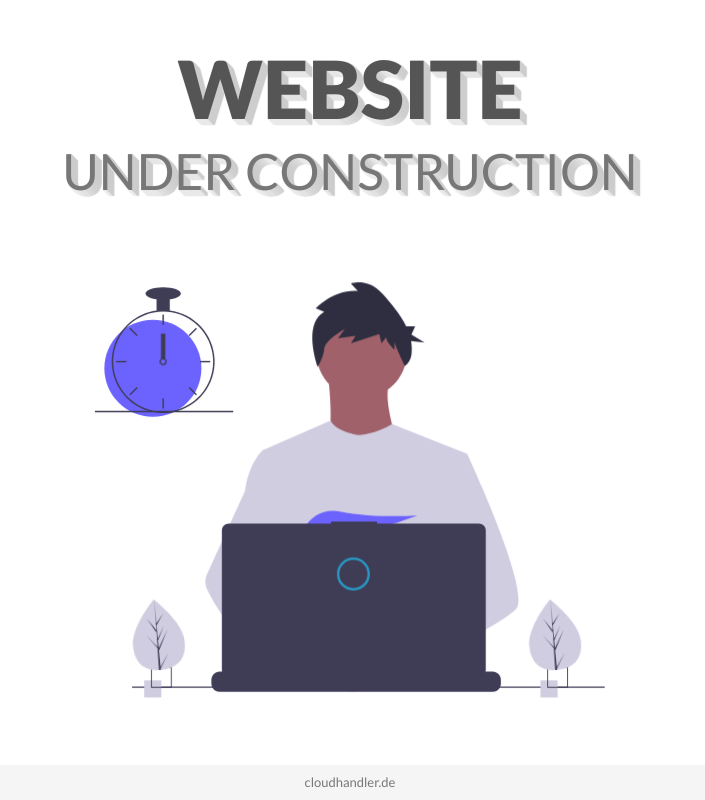
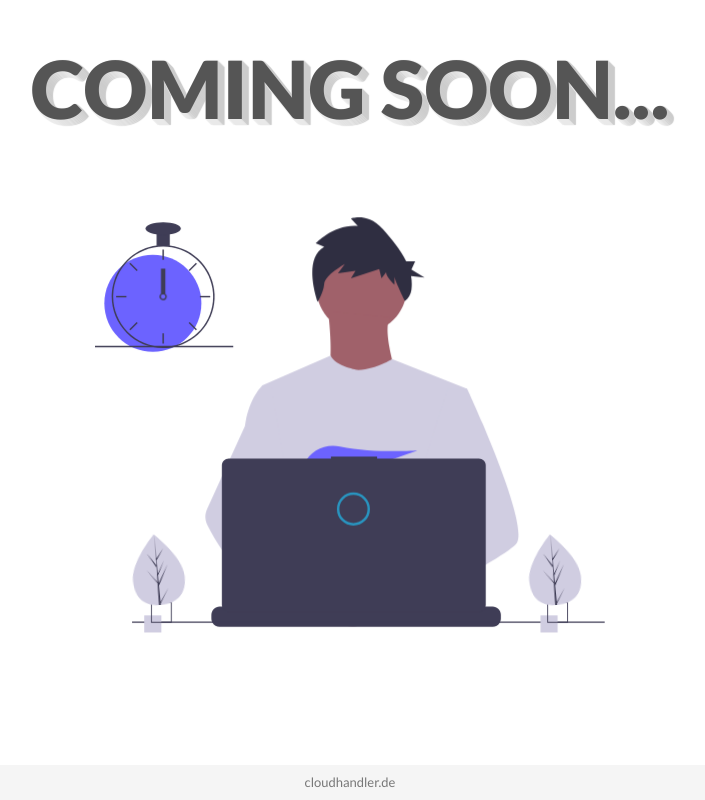
Before and after one commit to hochmann/cloudhandler-website, a plain HTML site: page index.html in a window 1280 px wide. Shown: the whole page, without its empty margins (290-995 px from the left). Drawn offline with nearby package versions, Linux system fonts and the light colour scheme.

Commit message:
Update index.html

```diff
--- a/index.html
+++ b/index.html
@@ -28,8 +28,8 @@
     <div class="container">
       <div class="row justify-content-center">
         <div class="col-md-10 main-title">
-          <h1>Website</h1>
-          <h2>under construction</h2>
+          <h1>Coming Soon...</h1>
+          <h2></h2>
         </div>
       </div>
       <div class="row align-items-center">
```
